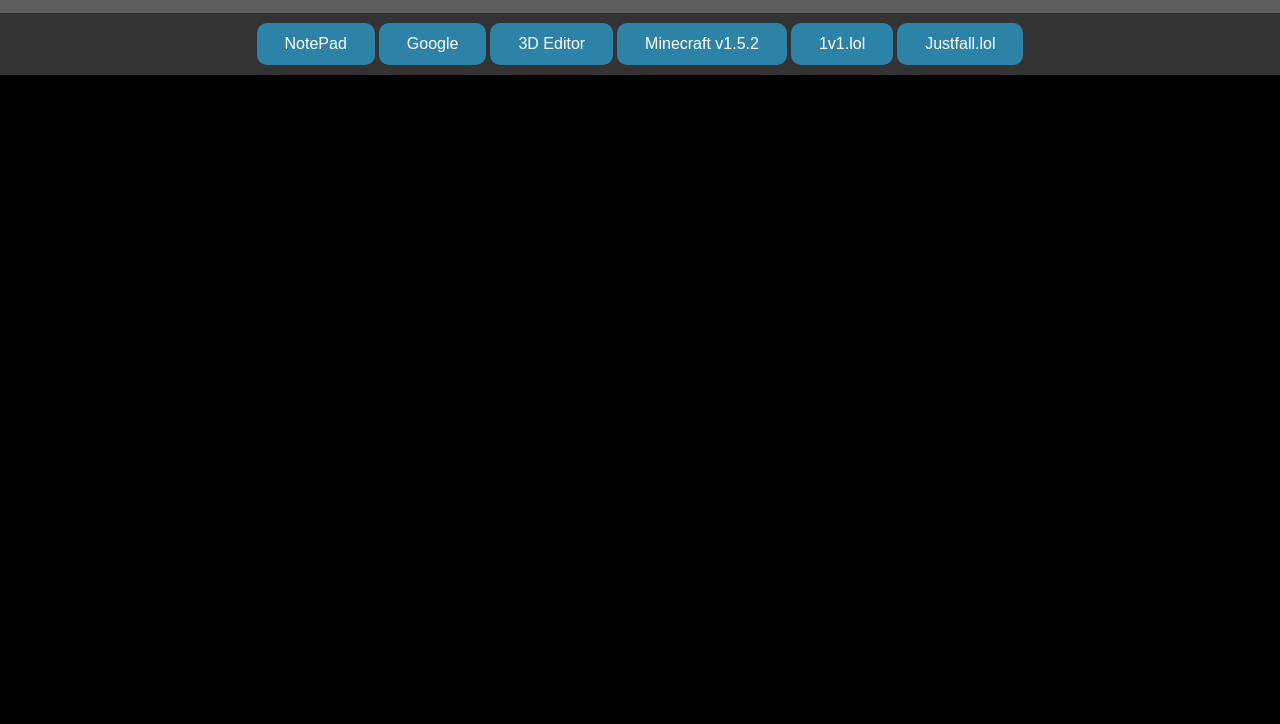
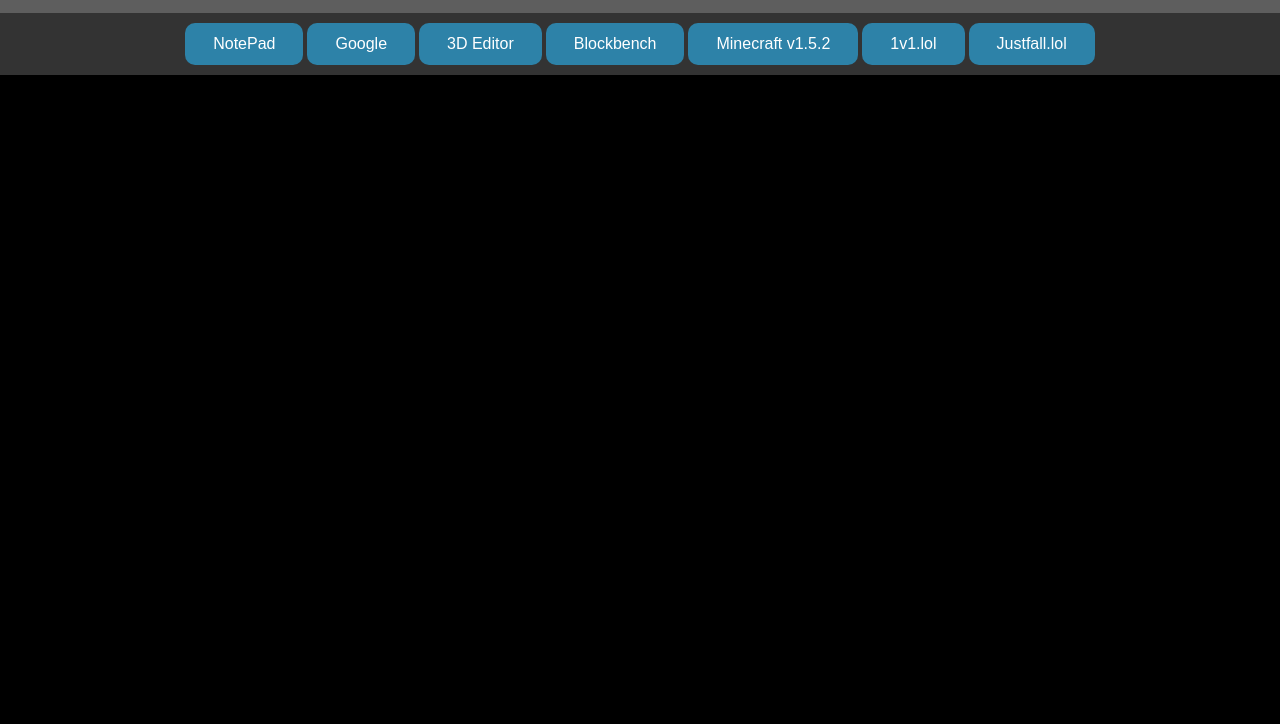
Before and after one commit to TheRealDigitalMaster/Nexus, a plain HTML site: page index.html in a window 1280 px wide. Shown: the part 76-800 px from the top of the page. Drawn offline with Linux system fonts and the light colour scheme.

Commit message:
Add files via upload

```diff
--- a/index.html
+++ b/index.html
@@ -12,6 +12,7 @@
 <a href="saveweb2zip-com-texteditor-co/index.html"><button>NotePad</button></a>
 <a href="Google/index.html"><button>Google</button></a>
 <a href="Voxel/index.html"><button>3D Editor</button></a>
+<a href="Blockbench/index.html"><button>Blockbench</button></a>
 <a href="Minecraft/index.html"><button>Minecraft v1.5.2</button></a>
 <a href="1v1.lol/index.html"><button>1v1.lol</button></a>
 <a href="SaveWeb2zip-justfall-lol/index.html"><button>Justfall.lol</button></a>
```
